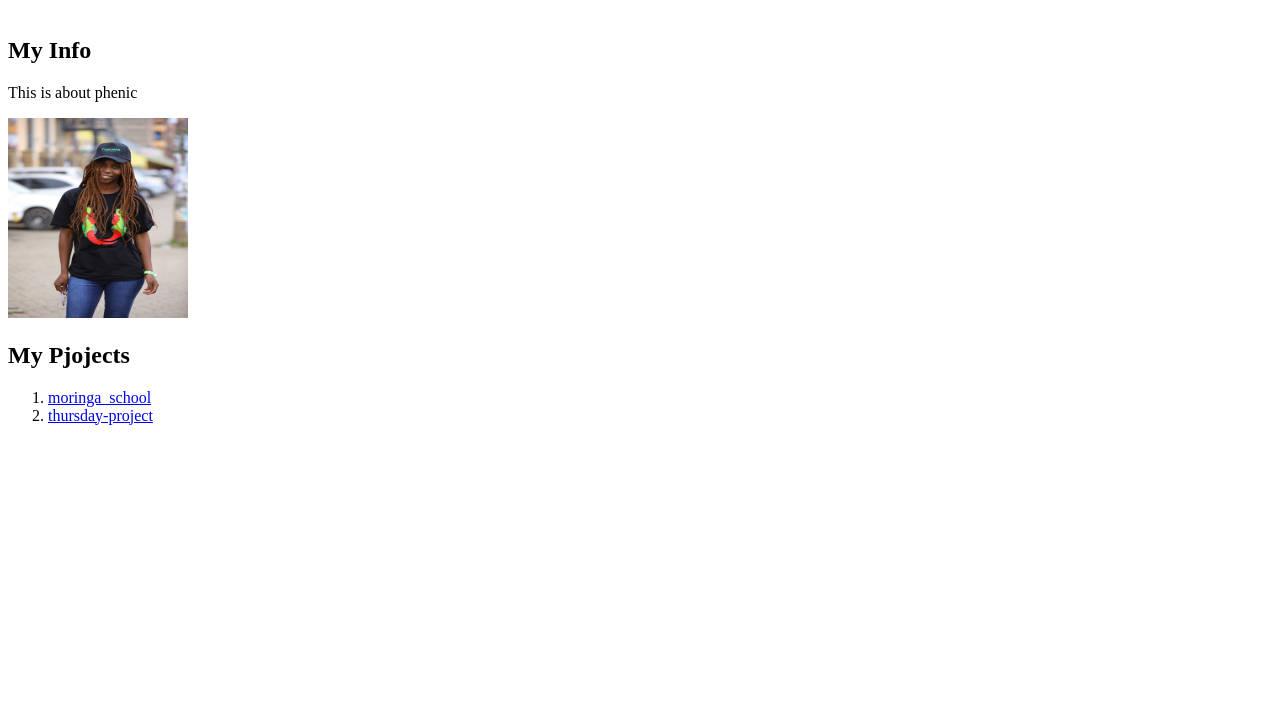
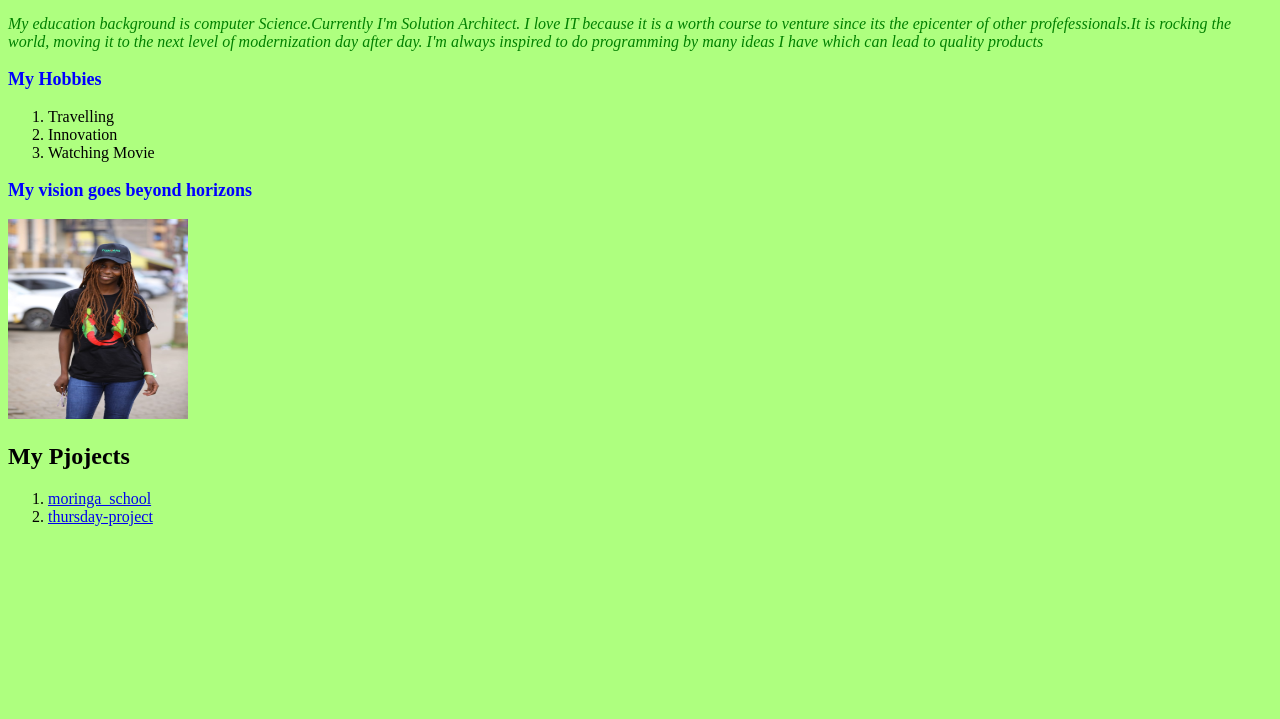
Before and after one commit to phenic00/week_one_assignment, a plain HTML site: page index.html in a window 1280 px wide. Shown: the part 81-800 px from the top of the page. Drawn offline with Linux system fonts and the light colour scheme.

Commit message:
added  link for styling

```diff
--- a/css/style.css
+++ b/css/style.css
@@ -0,0 +1,15 @@
+body {
+    background-color:rgb(174, 255, 127)
+  }
+
+  H3 {
+    color: blue;
+    font-size: large;
+    text-decoration: solid;
+    box-sizing: border-box;
+  }
+
+  p {
+    color: green;
+    font-style: italic;
+  }
--- a/index.html
+++ b/index.html
@@ -8,12 +8,20 @@
     <link rel="stylesheet" href="css/style.css">
 </head>
 <body>
-    <h1>My Bio</h1>
-    <br>
-    <div>
-        <h2>My Info
-        </h2>
-        <P>This is about phenic</P>
+    <h3>Name:Phenic Kwamboka Otwori</h3>
+    <h3>Biography</h3>
+    <p>
+      My education background is computer Science.Currently I'm Solution Architect. I love IT because it is a worth course to venture since its the epicenter of other profefessionals.It is rocking the world, moving it to the next level of modernization day after day.
+       I'm always inspired to do programming by many ideas I have which can lead to quality
+      products
+    </p>
+    <h3>My Hobbies</h3>
+    <ol>
+      <li>Travelling</li>
+      <li>Innovation</li>
+      <li>Watching Movie</li>
+    </ol>
+    <h3>My vision goes beyond horizons</h3>
     </div>
     <div>
         <img src="images/photo.jpg" alt="image not found"
```
